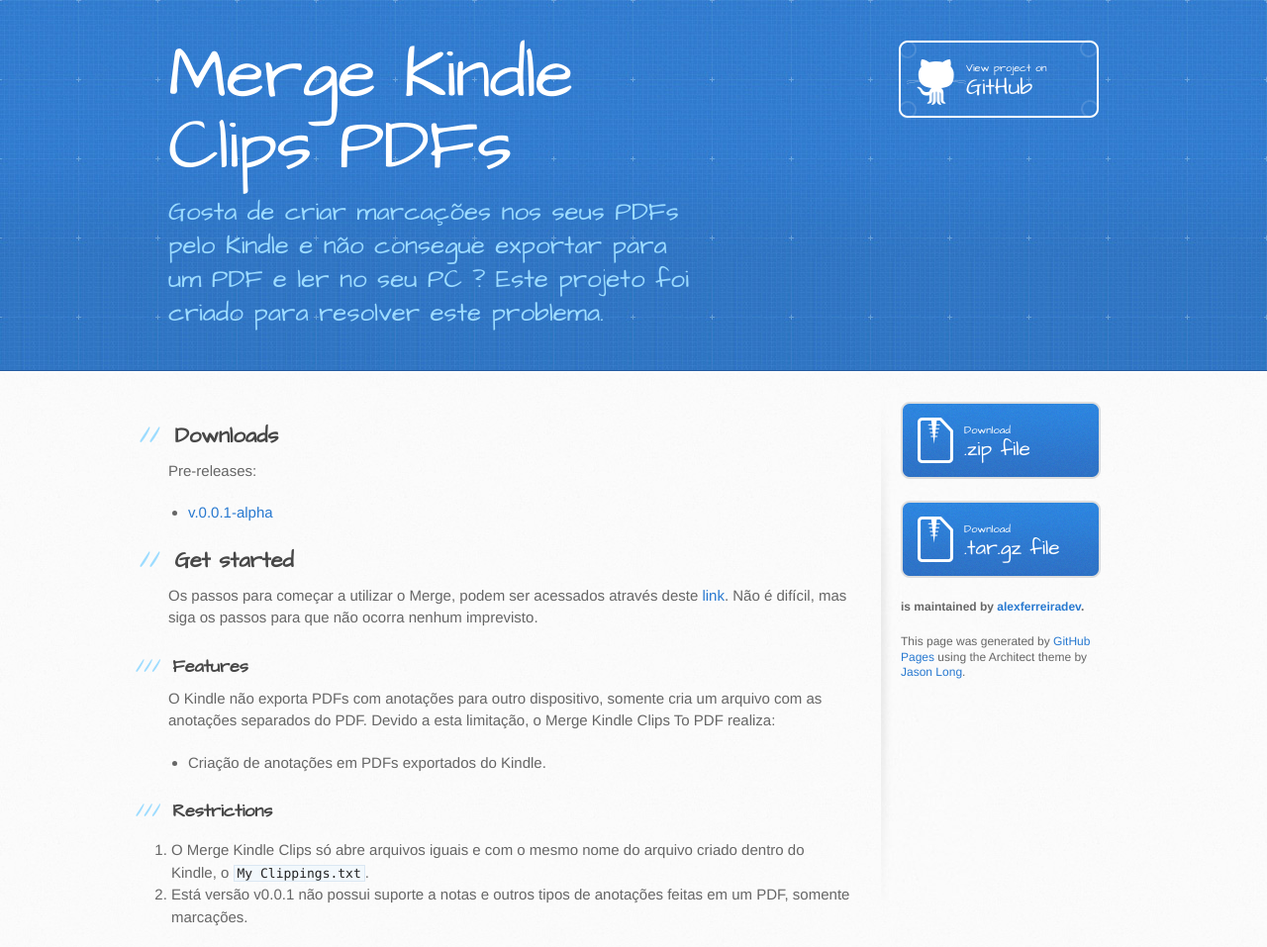
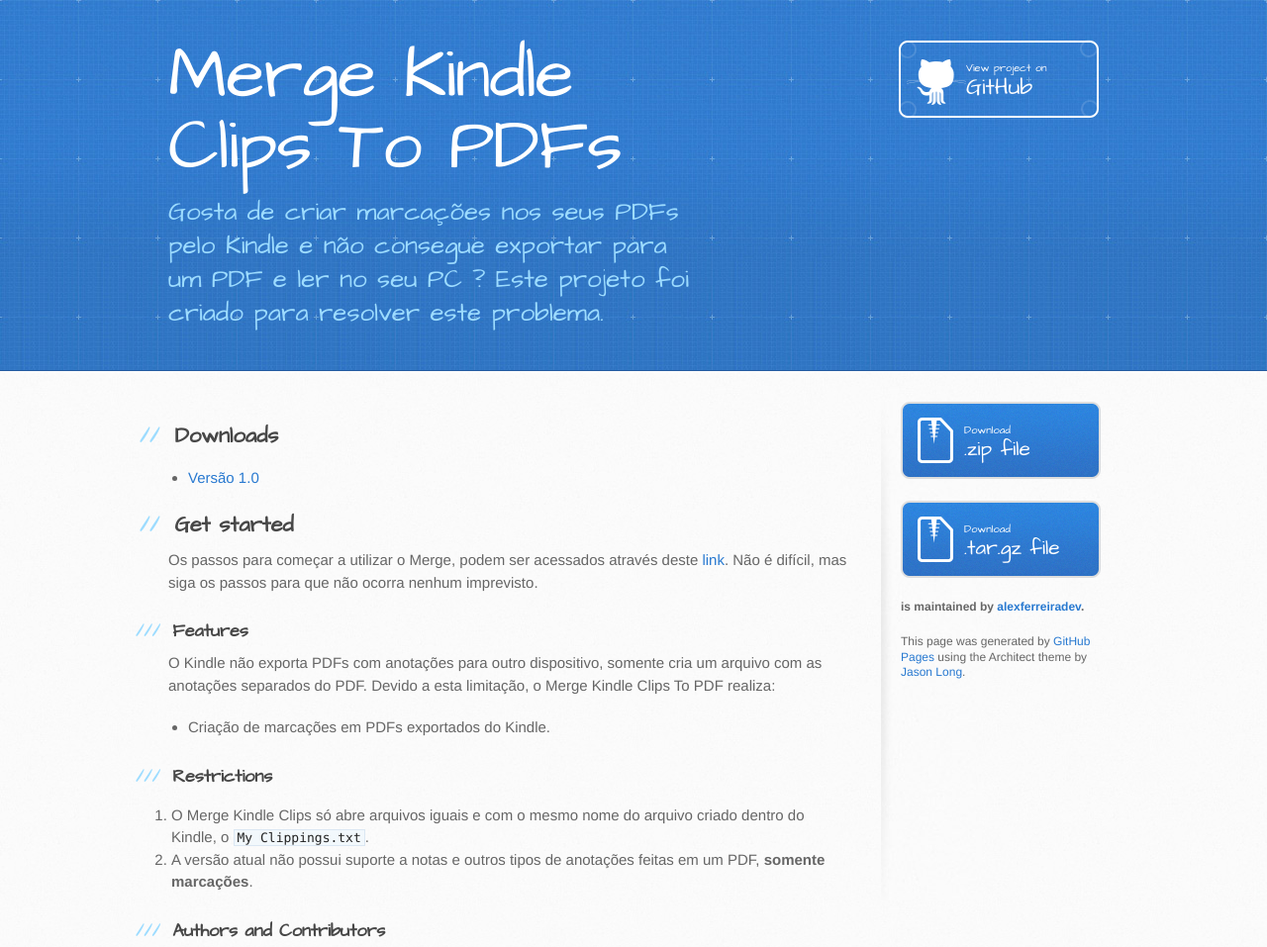
Before and after one commit to alexferreiradev/MergeKindleClippingsToPDF, a plain HTML site: page index.html in a window 1280 px wide. Shown: the top 957 px of the page at 99% size. Drawn offline with Linux system fonts and the light colour scheme.

```diff
--- a/index.html
+++ b/index.html
@@ -13,13 +13,13 @@
     <script src="//html5shiv.googlecode.com/svn/trunk/html5.js"></script>
     <![endif]-->
 
-    <title>Merge Kindle Clips PDFs by alexferreiradev</title>
+    <title>Merge Kindle Clips To PDFs by alexferreiradev</title>
   </head>
 
   <body>
     <header>
       <div class="inner">
-        <h1>Merge Kindle Clips PDFs</h1>
+        <h1>Merge Kindle Clips To PDFs</h1>
         <h2>Gosta de criar marcações nos seus PDFs pelo Kindle e não consegue exportar para um PDF e ler no seu PC ? Este projeto foi criado para resolver este problema.</h2>
         <a href="https://github.com/alexferreiradev/MergeKindleClippingsToPDF" class="button"><small>View project on</small> GitHub</a>
       </div>
@@ -31,10 +31,8 @@
           <h2>
 <a id="downloads" class="anchor" href="#downloads" aria-hidden="true"><span aria-hidden="true" class="octicon octicon-link"></span></a>Downloads</h2>
 
-<p>Pre-releases:</p>
-
 <ul>
-<li><a href="https://github.com/alexferreiradev/MergeKindleClippingsToPDF/releases/tag/v0.0.1-alpha">v.0.0.1-alpha</a></li>
+<li><a href="https://github.com/alexferreiradev/MergeKindleClippingsToPDF/releases/tag/v1.0">Versão 1.0</a></li>
 </ul>
 
 <h2>
@@ -48,15 +46,15 @@
 <p>O Kindle não exporta PDFs com anotações para outro dispositivo, somente cria um arquivo com as anotações separados do PDF. Devido a esta limitação, o Merge Kindle Clips To PDF realiza:</p>
 
 <ul>
-<li>Criação de anotações em PDFs exportados do Kindle.</li>
+<li>Criação de marcações em PDFs exportados do Kindle.</li>
 </ul>
 
 <h3>
 <a id="restrictions" class="anchor" href="#restrictions" aria-hidden="true"><span aria-hidden="true" class="octicon octicon-link"></span></a>Restrictions</h3>
 
 <ol>
-<li>O Merge Kindle Clips só abre arquivos iguais e com o mesmo nome do arquivo criado dentro do Kindle, o <code>My Clippings.txt</code>. </li>
-<li>Está versão v0.0.1 não possui suporte a notas e outros tipos de anotações feitas em um PDF, somente marcações.</li>
+<li>O Merge Kindle Clips só abre arquivos iguais e com o mesmo nome do arquivo criado dentro do Kindle, o <code>My Clippings.txt</code>.</li>
+<li>A versão atual não possui suporte a notas e outros tipos de anotações feitas em um PDF, <strong>somente marcações</strong>.</li>
 </ol>
 
 <h3>
--- a/params.json
+++ b/params.json
@@ -1,6 +1,6 @@
 {
-  "name": "Merge Kindle Clips PDFs",
+  "name": "Merge Kindle Clips To PDFs",
   "tagline": "Gosta de criar marcações nos seus PDFs pelo Kindle e não consegue exportar para um PDF e ler no seu PC ? Este projeto foi criado para resolver este problema.",
-  "body": "## Downloads\r\nPre-releases:\r\n - [v.0.0.1-alpha](https://github.com/alexferreiradev/MergeKindleClippingsToPDF/releases/tag/v0.0.1-alpha)\r\n\r\n## Get started\r\nOs passos para começar a utilizar o Merge, podem ser acessados através deste [link](https://github.com/alexferreiradev/MergeKindleClippingsToPDF). Não é difícil, mas siga os passos para que não ocorra nenhum imprevisto.\r\n\r\n### Features\r\nO Kindle não exporta PDFs com anotações para outro dispositivo, somente cria um arquivo com as anotações separados do PDF. Devido a esta limitação, o Merge Kindle Clips To PDF realiza:\r\n- Criação de anotações em PDFs exportados do Kindle.\r\n\r\n### Restrictions\r\n1. O Merge Kindle Clips só abre arquivos iguais e com o mesmo nome do arquivo criado dentro do Kindle, o `My Clippings.txt`. \r\n1. Está versão v0.0.1 não possui suporte a notas e outros tipos de anotações feitas em um PDF, somente marcações.\r\n\r\n### Authors and Contributors\r\nEste projeto foi criado por Alex Ferreira(@alexferreiradev) e está sendo mantido durante seu tempo livre.\r\n\r\n### License\r\nA licença é [MIT](/License.txt).\r\n\r\n",
+  "body": "## Downloads\r\n - [Versão 1.0](https://github.com/alexferreiradev/MergeKindleClippingsToPDF/releases/tag/v1.0)\r\n\r\n## Get started\r\nOs passos para começar a utilizar o Merge, podem ser acessados através deste [link](https://github.com/alexferreiradev/MergeKindleClippingsToPDF). Não é difícil, mas siga os passos para que não ocorra nenhum imprevisto.\r\n\r\n### Features\r\nO Kindle não exporta PDFs com anotações para outro dispositivo, somente cria um arquivo com as anotações separados do PDF. Devido a esta limitação, o Merge Kindle Clips To PDF realiza:\r\n- Criação de marcações em PDFs exportados do Kindle.\r\n\r\n### Restrictions\r\n1. O Merge Kindle Clips só abre arquivos iguais e com o mesmo nome do arquivo criado dentro do Kindle, o `My Clippings.txt`.\r\n1. A versão atual não possui suporte a notas e outros tipos de anotações feitas em um PDF, **somente marcações**.\r\n\r\n### Authors and Contributors\r\nEste projeto foi criado por Alex Ferreira(@alexferreiradev) e está sendo mantido durante seu tempo livre.\r\n\r\n### License\r\nA licença é [MIT](/License.txt).\r\n\r\n",
   "note": "Don't delete this file! It's used internally to help with page regeneration."
 }
```
